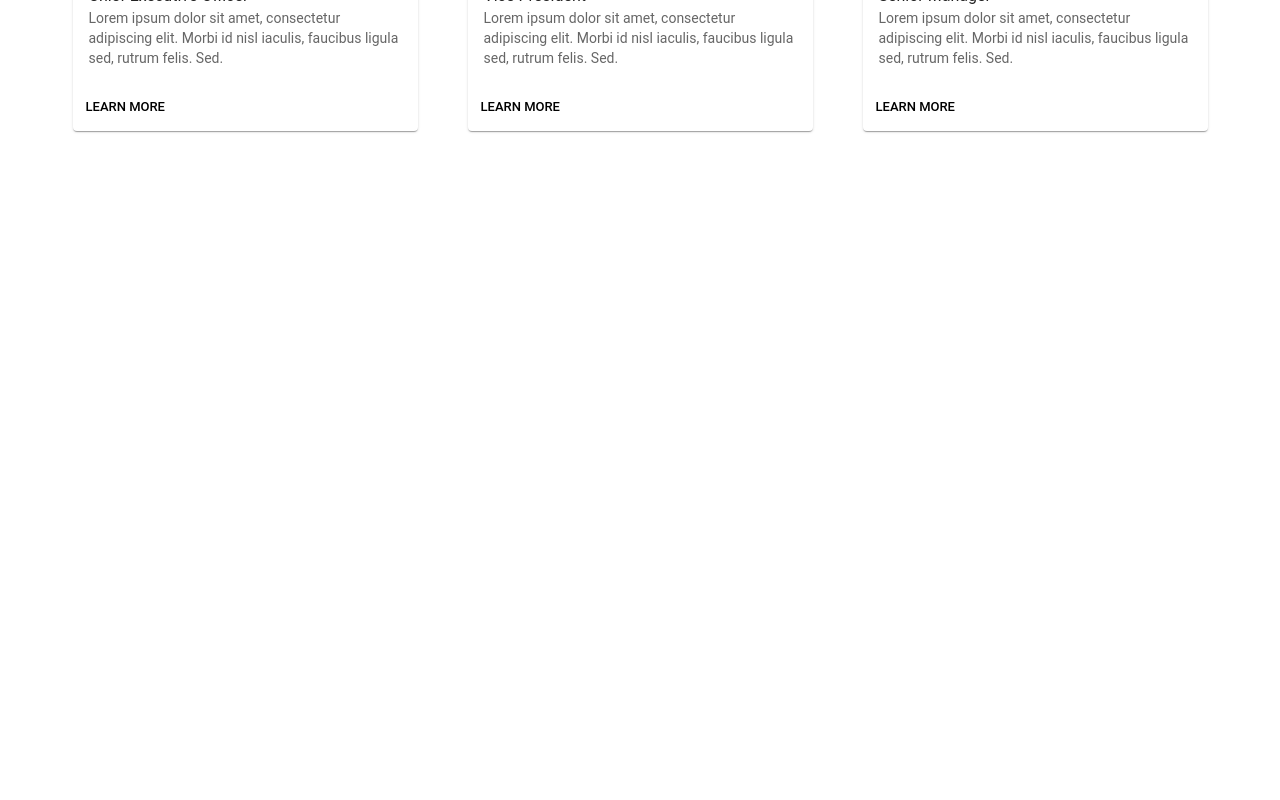
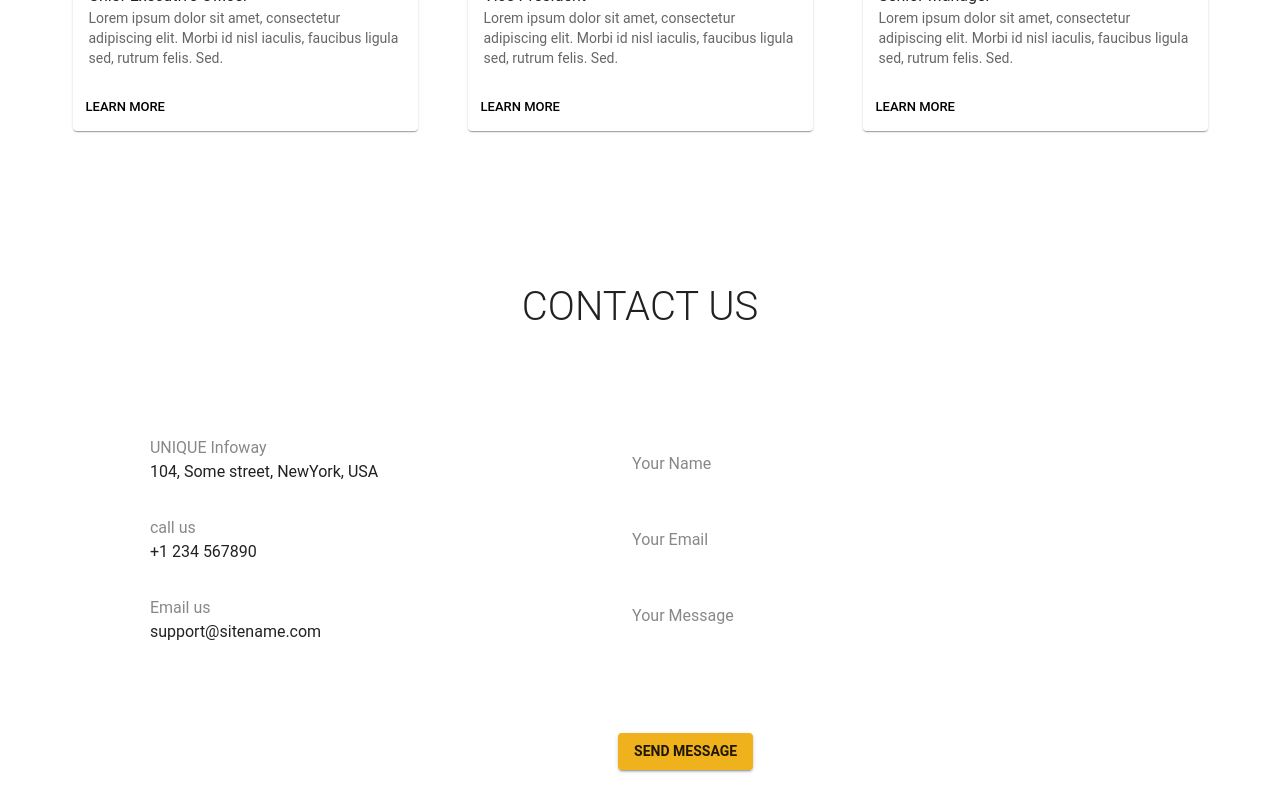
Before and after one commit to rogerioduenas/relax_architecture, a Next.js app: page / in a window 1280 px wide. Shown: the part 3188-3988 px from the top of the page. Before the commit the page ends 3419 px from the top, so only its background shows below. Built offline with nearby package versions, Linux system fonts and the light colour scheme.

Commit message:
feat: create Footer section

```diff
--- /dev/null
+++ b/src/components/Footer/index.js
@@ -0,0 +1,110 @@
+import React from 'react'
+import { Box, Typography } from '@mui/material'
+import TextField from '@mui/material/TextField';
+import Button from '@mui/material/Button';
+import texts from './texts';
+import { useTheme } from '@mui/material/styles';
+import { useState } from 'react';
+
+function Footer() {
+  const theme = useTheme();
+  const [value, setValue] = useState()
+  const input = texts.input
+  const contact = texts.contact
+
+  return (
+    <Box
+      id='contact'>
+      <Typography
+        variant='h1'
+        sx={{
+          display: 'flex',
+          flexDirection: 'column',
+          alignItems: 'center',
+          padding: '50px'
+        }}>
+        CONTACT US
+      </Typography>
+      <Box
+        sx={{
+          display: 'flex',
+          justifyContent: 'space-around',
+          flexWrap: 'wrap',
+          padding: '30px',
+          rowGap: '50px',
+          "@media (max-width: 400px)": {
+            justifyContent: 'flex-start',
+          },
+        }}>
+        <Box
+          sx={{
+            display: 'flex',
+            flexDirection: 'column',
+            gap: '2rem',
+          }}>
+          {contact.map(data => (
+            <Box>
+              <Typography variant='subTitle'>{data.title}</Typography>
+              <Typography>{data.content}</Typography>
+            </Box>
+          ))}
+        </Box>
+        <Box
+          component="form"
+          sx={{
+            display: 'flex',
+            flexDirection: 'column',
+            alignItems: 'flex-start',
+            rowGap: '20px',
+          }}
+          noValidate
+          autoComplete="off">
+          {input.map(data => (
+            <TextField
+              value={value}
+              sx={{
+                "& .MuiOutlinedInput-root": {
+                  "& fieldset": {
+                    borderColor: "white",
+                  },
+                  "&:hover fieldset": {
+                    borderColor: theme.palette.themeColor.main,
+                  },
+                },
+                "& .MuiInputBase-input": {
+                  color: "white",
+                },
+                "& .MuiInputLabel-root": {
+                  color: theme.typography.subTitle,
+                },
+                width: '40vw',
+                "@media (max-width: 800px)": {
+                  width: '350px',
+                },
+                "@media (max-width: 400px)": {
+                  width: '80vw',
+                },
+              }}
+              label={data.label}
+              minRows={data.rows}
+              variant="outlined"
+              color="themeColor"
+              onFocus={() => setValue(null)}
+              multiline={data.multiline} />
+          ))}
+          <Button
+            onClick={() => setValue('')}
+            variant="contained"
+            color="themeColor"
+            sx={{
+              fontWeight: "700",
+            }}>
+            SEND MESSAGE
+          </Button>
+        </Box>
+      </Box>
+    </Box>
+  )
+}
+
+export default Footer
--- /dev/null
+++ b/src/components/Footer/texts.js
@@ -0,0 +1,23 @@
+const texts = {
+  input: [
+    { label: 'Your Name' },
+    { label: 'Your Email' },
+    { label: 'Your Message', rows: 4, multiline: true },
+  ],
+  contact: [
+    {
+      title: 'UNIQUE Infoway',
+      content: '104, Some street, NewYork, USA'
+    },
+    {
+      title: 'call us',
+      content: '+1 234 567890'
+    },
+    {
+      title: 'Email us',
+      content: 'support@sitename.com'
+    },
+  ]
+}
+
+export default texts
--- a/src/pages/index.js
+++ b/src/pages/index.js
@@ -7,6 +7,7 @@ import About from '@/components/About';
 import Portfolio from '@/components/Portfolio';
 import Clients from '@/components/ClientsUsers';
 import Team from '@/components/Team';
+import Footer from '@/components/Footer';
 
 export default function Home() {
   return (
@@ -17,8 +18,9 @@ export default function Home() {
         <Hero />
         <About />
         <Portfolio />
-        <Clients/>
-        <Team/>
+        <Clients />
+        <Team />
+        <Footer />
       </Box>
     </ThemeProvider>
   );
```
